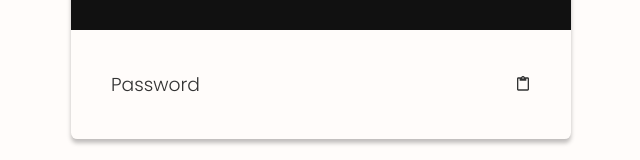
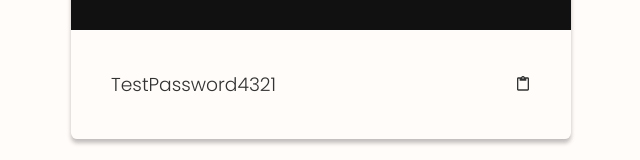
Before and after one commit to Nimira43/Mnemosyne, a React (Vite) app: page / in a window 1280 px wide. Shown: the part 457-617 px from the top of the page, without its empty margins (319-959 px from the left). Built offline with nearby package versions, Linux system fonts and the light colour scheme; a web font is replaced by a local one.

Commit message:
password prop - Card and Footer

```diff
--- a/src/components/Card.jsx
+++ b/src/components/Card.jsx
@@ -12,7 +12,7 @@ export function Card() {
         <Header />
         <Body onSubmit={setPassword}/>
       </div>
-      <Footer />
+      <Footer password={password} />
     </div>
   )
 }
--- a/src/components/Footer.jsx
+++ b/src/components/Footer.jsx
@@ -1,9 +1,9 @@
 import { MdContentPaste } from 'react-icons/md'
 
-export function Footer() {
+export function Footer(props) {
   return (
     <div className='footer-container'>
-      <h3>Password</h3>
+      <h3>{props.password}</h3>
       <MdContentPaste />
     </div>
   )
```
